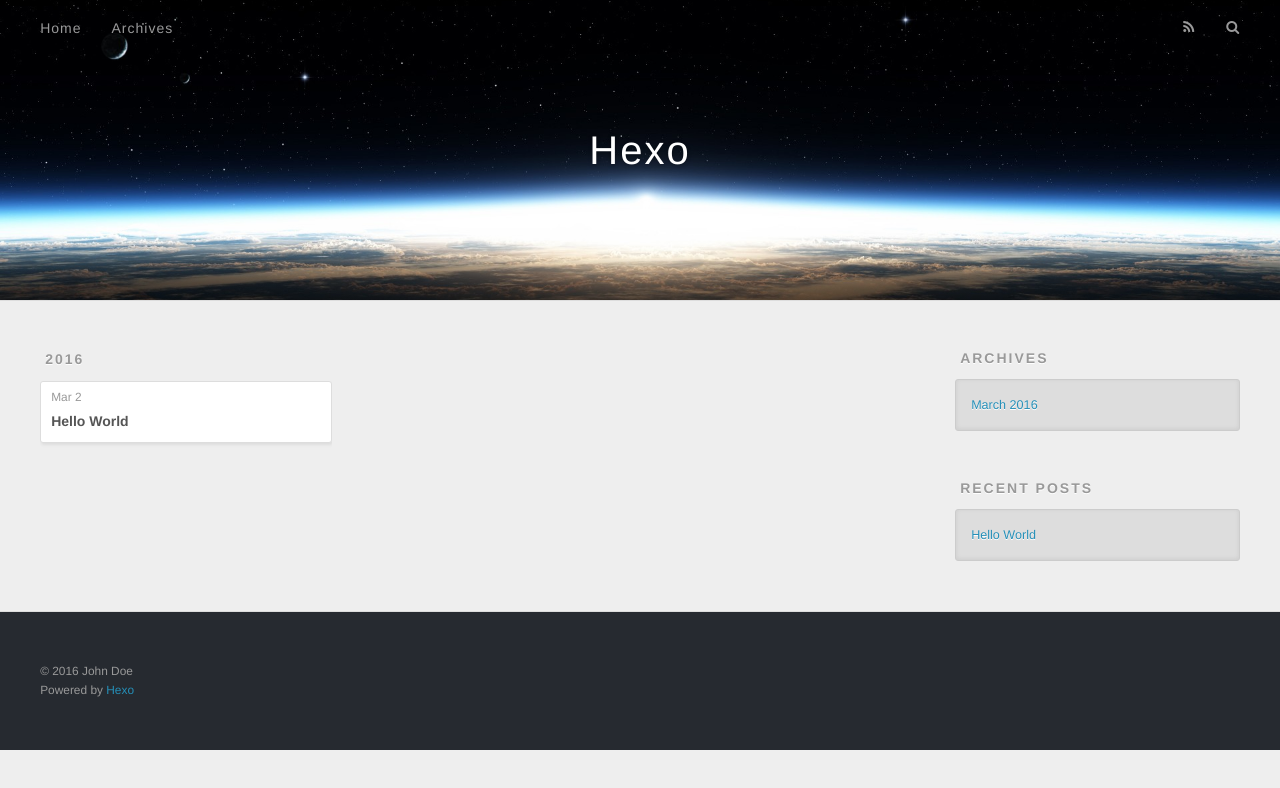
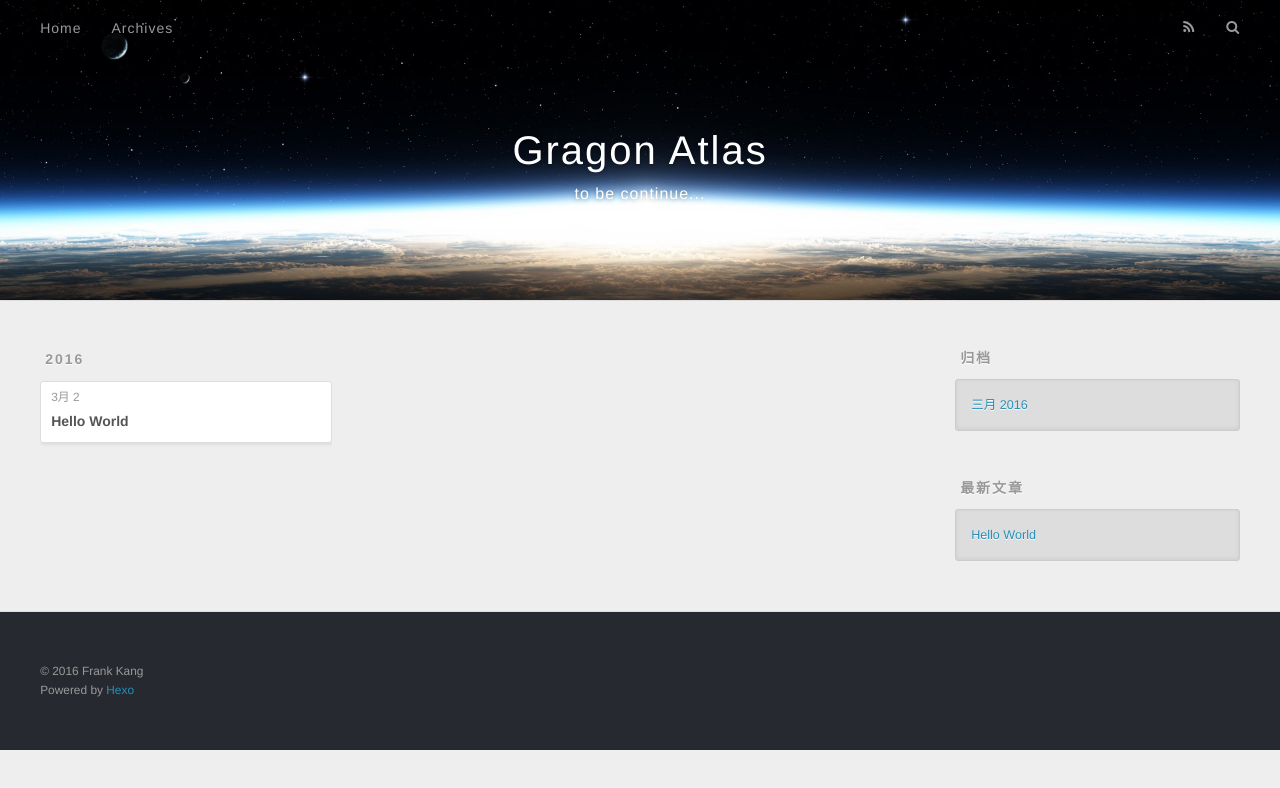
Before and after one commit to pmsmall/pmsmall.github.io, a plain HTML site: page archives/index.html in a window 1280 px wide. Drawn offline with nearby package versions, Linux system fonts and the light colour scheme.

Commit message:
Site updated: 2016-03-02 14:23:48

```diff
--- a/archives/index.html
+++ b/archives/index.html
@@ -3,19 +3,19 @@
 <head>
   <meta charset="utf-8">
 
-  <title>Archives | Hexo</title>
+  <title>归档 | Gragon Atlas</title>
   <meta name="viewport" content="width=device-width, initial-scale=1, maximum-scale=1">
   <meta name="description">
 <meta property="og:type" content="website">
-<meta property="og:title" content="Hexo">
+<meta property="og:title" content="Gragon Atlas">
 <meta property="og:url" content="http://yoursite.com/archives/index.html">
-<meta property="og:site_name" content="Hexo">
+<meta property="og:site_name" content="Gragon Atlas">
 <meta property="og:description">
 <meta name="twitter:card" content="summary">
-<meta name="twitter:title" content="Hexo">
+<meta name="twitter:title" content="Gragon Atlas">
 <meta name="twitter:description">
 
-    <link rel="alternate" href="/atom.xml" title="Hexo" type="application/atom+xml">
+    <link rel="alternate" href="/atom.xml" title="Gragon Atlas" type="application/atom+xml">
 
 
     <link rel="icon" href="/favicon.png">
@@ -36,8 +36,12 @@
   <div id="header-outer" class="outer">
     <div id="header-title" class="inner">
       <h1 id="logo-wrap">
-        <a href="/" id="logo">Hexo</a>
+        <a href="/" id="logo">Gragon Atlas</a>
       </h1>
+
+        <h2 id="subtitle-wrap">
+          <a href="/" id="subtitle">to be continue...</a>
+        </h2>
 
     </div>
     <div id="header-inner" class="inner">
@@ -53,7 +57,7 @@
 
           <a id="nav-rss-link" class="nav-icon" href="/atom.xml" title="RSS Feed"></a>
 
-        <a id="nav-search-btn" class="nav-icon" title="Search"></a>
+        <a id="nav-search-btn" class="nav-icon" title="搜索"></a>
       </nav>
       <div id="search-form-wrap">
         <form action="//google.com/search" method="get" accept-charset="UTF-8" class="search-form"><input type="search" name="q" results="0" class="search-form-input" placeholder="Search"><button type="submit" class="search-form-submit">&#xF002;</button><input type="hidden" name="sitesearch" value="http://yoursite.com"></form>
@@ -79,7 +83,7 @@
   <div class="archive-article-inner">
     <header class="archive-article-header">
       <a href="/2016/03/02/hello-world/" class="archive-article-date">
-  <time datetime="2016-03-02T05:29:09.351Z" itemprop="datePublished">Mar 2</time>
+  <time datetime="2016-03-02T05:29:09.351Z" itemprop="datePublished">3月 2</time>
 </a>
 
 
@@ -110,9 +114,9 @@
 
 
   <div class="widget-wrap">
-    <h3 class="widget-title">Archives</h3>
+    <h3 class="widget-title">归档</h3>
     <div class="widget">
-      <ul class="archive-list"><li class="archive-list-item"><a class="archive-list-link" href="/archives/2016/03/">March 2016</a></li></ul>
+      <ul class="archive-list"><li class="archive-list-item"><a class="archive-list-link" href="/archives/2016/03/">三月 2016</a></li></ul>
     </div>
   </div>
 
@@ -120,7 +124,7 @@
 
 
   <div class="widget-wrap">
-    <h3 class="widget-title">Recent Posts</h3>
+    <h3 class="widget-title">最新文章</h3>
     <div class="widget">
       <ul>
 
@@ -140,7 +144,7 @@
 
   <div class="outer">
     <div id="footer-info" class="inner">
-      &copy; 2016 John Doe<br>
+      &copy; 2016 Frank Kang<br>
       Powered by <a href="http://hexo.io/" target="_blank">Hexo</a>
     </div>
   </div>
```
Also changed, not shown: 2016/03/02/hello-world/index.html (+14 -10 lines), archives/2016/03/index.html (+16 -12 lines), archives/2016/index.html (+16 -12 lines), index.html (+16 -12 lines).
